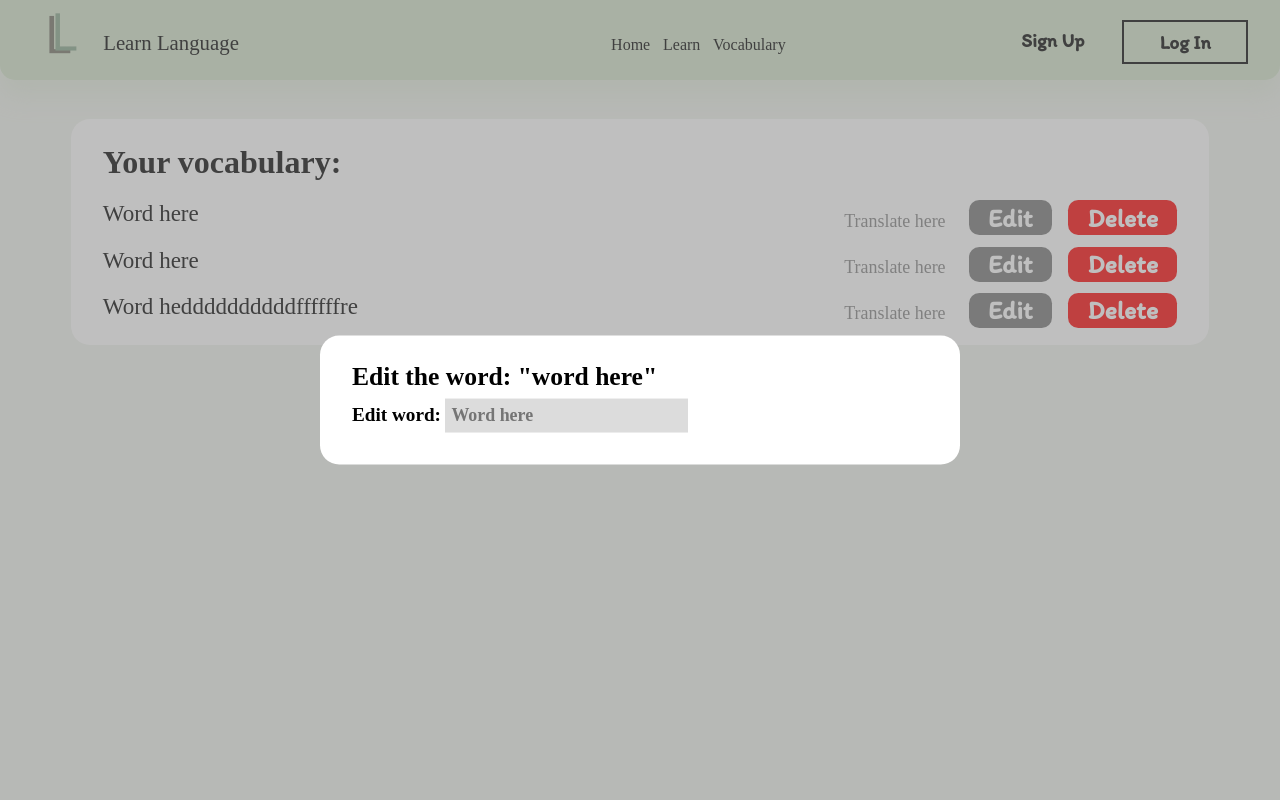
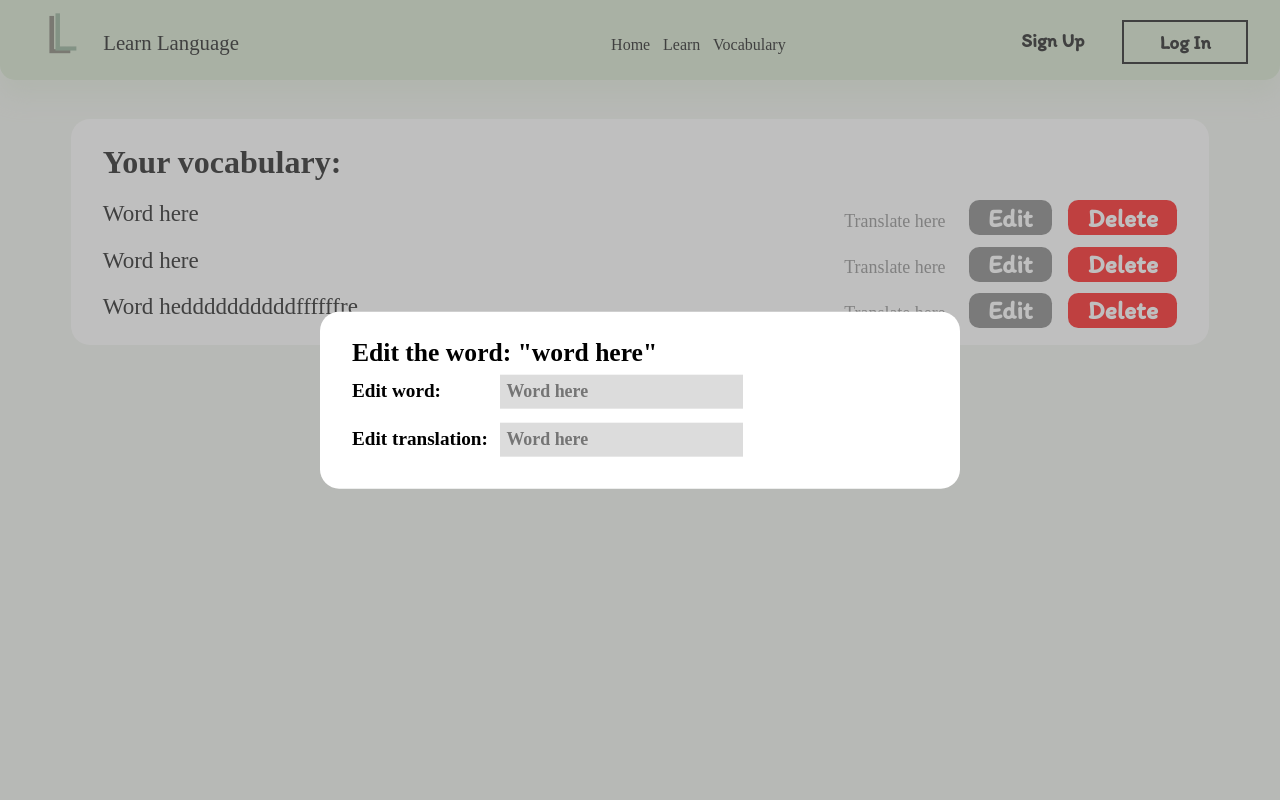
Before and after one commit to sabuka-dumbo/Learn-Language, a Django app: page /vocabulary/ in a window 1280 px wide. Run offline with Django 5.2, Linux system fonts and the light colour scheme; some web fonts are replaced.

Commit message:
May 5, 2024, 11:44 AM

```diff
--- a/LearnLanguage/LL/static/css/vocab.css
+++ b/LearnLanguage/LL/static/css/vocab.css
@@ -303,7 +303,7 @@
     position: relative;
     top: 0;
     left: 0;
-    width: max-content;
+    width: 25%;
     height: max-content;
     font-size: 1.5vw;
     font-family: "Kdam Thmor Pro";
--- a/LearnLanguage/LL/templates/vocab.html
+++ b/LearnLanguage/LL/templates/vocab.html
@@ -79,6 +79,11 @@
                 <h1 class="edit-list-name">Edit word:</h1>
                 <input type="text" placeholder="Word here" id="" class="edit-list-input">
             </div>
+
+            <div class="edit-list">
+                <h1 class="edit-list-name">Edit translation:</h1>
+                <input type="text" placeholder="Word here" id="" class="edit-list-input">
+            </div>
         </div>
     </div>
 
```
